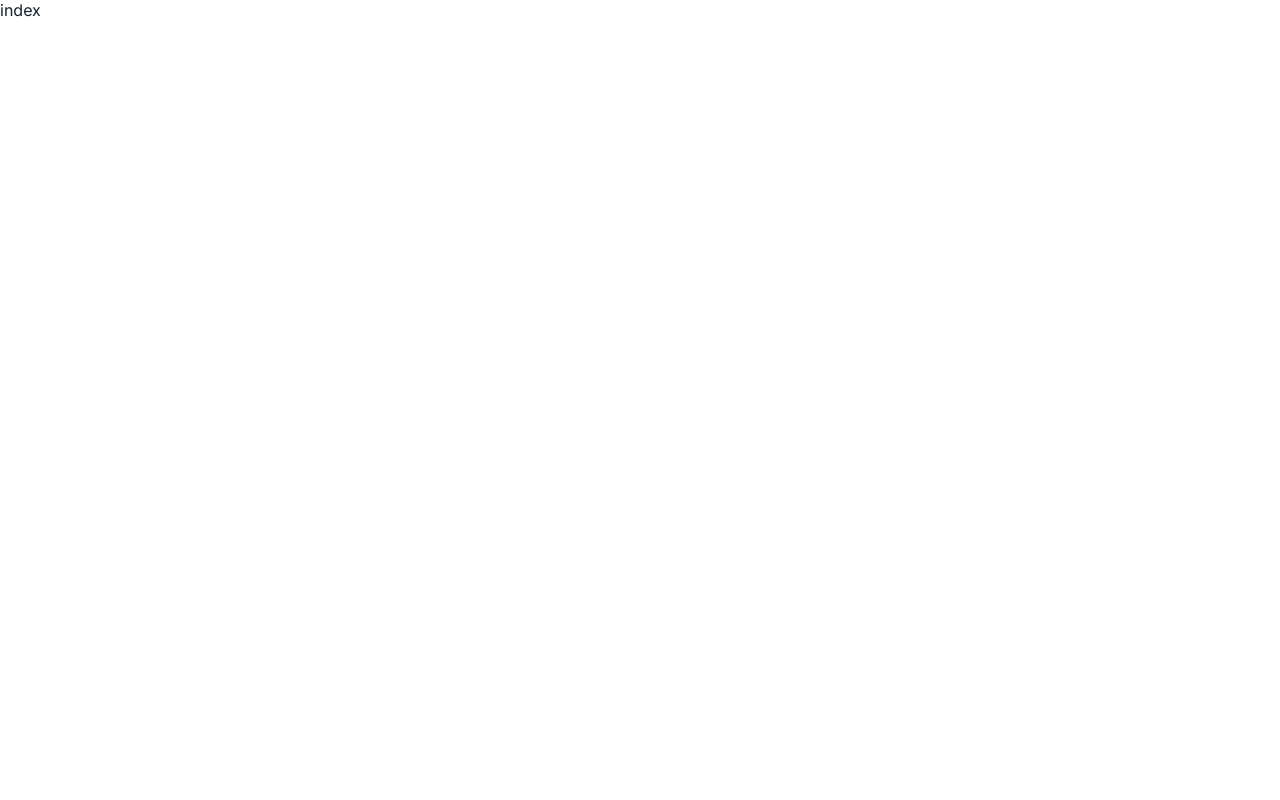
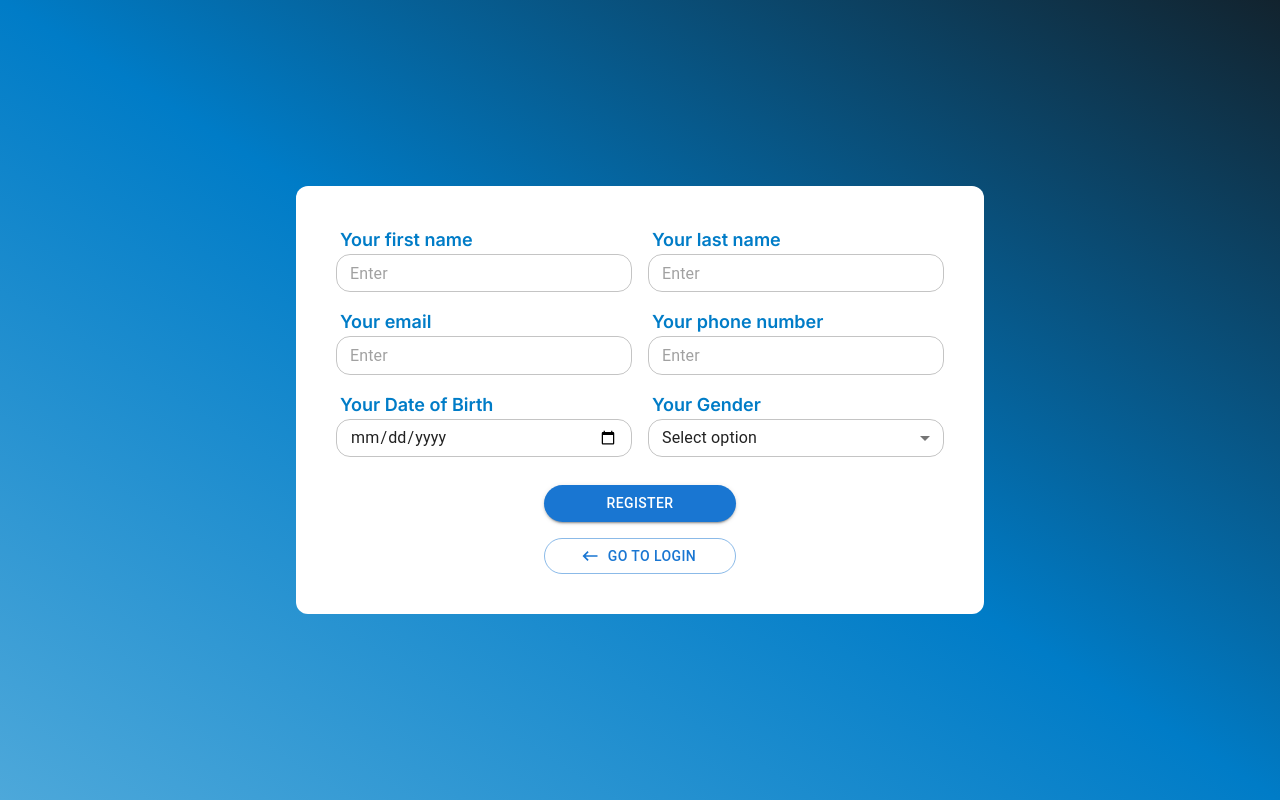
Before and after one commit to himanshu229/finance-app-client, a Next.js app: page /en/auth/sign-up in a window 1280 px wide. Built offline with nearby package versions, Linux system fonts and the light colour scheme.

Commit message:
registration screen complete

```diff
--- a/src/app/[locale]/auth/sign-up/page.tsx
+++ b/src/app/[locale]/auth/sign-up/page.tsx
@@ -1,9 +1,12 @@
-import React from 'react'
+"use client";
 
-const index = () => {
+import dynamic from "next/dynamic";
+const SingupPage = dynamic(() => import("@/pages/authentication/sign-up"));
+
+const Singup = () => {
   return (
-    <div>index</div>
+    <SingupPage/>
   )
 }
 
-export default index
+export default Singup
--- a/src/components/CustomInput/index.tsx
+++ b/src/components/CustomInput/index.tsx
@@ -11,6 +11,9 @@ const CustomStyledTextField = styled(TextField)({
   },
   "& .MuiInputBase-input": {
     padding: "7.5px 14px",
+  },
+  "& .MuiInputBase-root:hover .MuiOutlinedInput-notchedOutline": {
+    border: "2px solid var(--lightest-blue)",
   },
 });
 
@@ -26,6 +29,7 @@ interface PropsType {
   startAdornment?: ReactNode;
   endAdornment?: ReactNode;
   autoComplete?: string;
+  disabled?: boolean;
   variant?: "filled" | "outlined" | "standard";
   onChange: (e: any) => void;
   onBlur?: (e: any) => void;
@@ -47,6 +51,7 @@ const CustomInput: FunctionComponent<PropsType> = (props) => {
     autoComplete,
     variant,
     name,
+    disabled,
   } = props;
   return (
     <CustomStyledTextField
@@ -57,6 +62,7 @@ const CustomInput: FunctionComponent<PropsType> = (props) => {
       value={value}
       type={type}
       id={id}
+      disabled={disabled}
       name={name}
       placeholder={placeholder}
       defaultValue={defaultValue}
--- /dev/null
+++ b/src/components/CustomSelect/index.tsx
@@ -0,0 +1,75 @@
+import { FormControl, FormHelperText, MenuItem, Select, styled } from "@mui/material";
+import { FunctionComponent, memo } from "react";
+
+type DataType = {
+  value: string;
+  name: string;
+};
+
+const CustomStyledSelect = styled(Select)({
+  borderRadius: "14px",
+  height: "2.4rem",
+  "& .MuiInputBase-input": {
+    padding: "7.5px 14px",
+  },
+  "&:hover .MuiOutlinedInput-notchedOutline": {
+    border: "2px solid var(--lightest-blue)",
+  },
+});
+
+interface PropsType {
+  value: string;
+  onChange: (event: any) => void;
+  onBlur: (event: any) => void;
+  name: string;
+  id?: string;
+  placeholder?: string;
+  className?: string;
+  data: DataType[] | [];
+  displayEmpty?: boolean;
+  error?:boolean
+  disabled?:boolean
+  helperText?: string;
+}
+
+const CustomSelect: FunctionComponent<PropsType> = (props) => {
+  const {
+    value,
+    onChange,
+    id,
+    name,
+    className,
+    placeholder,
+    data,
+    displayEmpty,
+    error,
+    disabled,
+    helperText,
+    onBlur
+  } = props;
+  return (
+    <FormControl fullWidth error={error} disabled={disabled}>
+      <CustomStyledSelect
+        id={id}
+        name={name}
+        className={className}
+        value={value}
+        onChange={(e) => onChange(e)}
+        onBlur={(e)=>onBlur(e)}
+        placeholder={placeholder}
+        displayEmpty={displayEmpty}
+      >
+        {data.map((ele: DataType, index: number) => {
+          return (
+            <MenuItem key={index} value={ele.value}>
+              {ele.name}
+            </MenuItem>
+          );
+        })}
+      </CustomStyledSelect>
+      {!!helperText && <FormHelperText>{helperText}</FormHelperText>}
+    </FormControl>
+  );
+};
+
+export default memo(CustomSelect);
--- a/src/pages/authentication/login/index.tsx
+++ b/src/pages/authentication/login/index.tsx
@@ -6,14 +6,16 @@ import { Box } from "@mui/material";
 import Image from "next/image";
 import useLoginContainer from "./useLoginContainer";
 import { useTranslations } from "next-intl";
+import { useRouter } from "@/navigation";
 
 const LoginPage = () => {
   const { values, handleChange, handleBlur, touched, errors, handleSubmit } =
     useLoginContainer();
   const t = useTranslations("lang");
+  const navigate = useRouter()
   return (
     <Box className="min-h-screen flex items-center justify-center bg-gradient-to-bl from-darkBlue via-lighterBlue to-lightestBlue">
-      <Box className="border-2 bg-white w-1/2 h-96 rounded-xl grid grid-cols-1 lg:grid-cols-2 gap-4 p-6">
+      <Box className="border-2 bg-white w-2/3 sm:w-1/2 h-96 rounded-xl grid grid-cols-1 lg:grid-cols-2 gap-4 p-6">
         <Box className="text-black m-auto hidden lg:block lg:col-span-1">
           <Image src={IMG_Rupess} alt="Rupee image" />
         </Box>
@@ -34,7 +36,7 @@ const LoginPage = () => {
                   placeholder={`${t.rich("app_username")}`}
                   name="username"
                   value={values.username}
-                  type={"username"}
+                  type={"text"}
                   onChange={(e) => handleChange(e)}
                   onBlur={(e) => handleBlur(e)}
                   error={touched.username && Boolean(errors.username)}
@@ -78,7 +80,7 @@ const LoginPage = () => {
             </p>
           </Box>
           <Box>
-            <Box className="flex justify-center items-center text-sm cursor-pointer gap-2 text-lightestBlue font-semibold mt-8">
+            <Box onClick={()=>navigate.push("/auth/sign-up")} className="flex justify-center items-center text-sm cursor-pointer gap-2 text-lightestBlue font-semibold mt-8">
               <p> {t.rich("app_create_account")} </p>
               <ArrowRightAlt />
             </Box>
--- a/src/pages/authentication/login/useLoginContainer.ts
+++ b/src/pages/authentication/login/useLoginContainer.ts
@@ -23,7 +23,7 @@ const useLoginContainer = () => {
       },
     });
 
-  return { values, handleChange, handleBlur, touched, errors, handleSubmit };
+  return { values, touched, errors, handleChange, handleBlur, handleSubmit };
 };
 
 export default useLoginContainer;
--- a/src/pages/authentication/sign-up/index.tsx
+++ b/src/pages/authentication/sign-up/index.tsx
@@ -1,9 +1,159 @@
-import React from 'react'
+import CustomButton from "@/components/CustomButton";
+import CustomInput from "@/components/CustomInput";
+import CustomSelect from "@/components/CustomSelect";
+import { useRouter } from "@/navigation";
+import { KeyboardBackspace } from "@mui/icons-material";
+import { Box } from "@mui/material";
+import useSingupContainer from "./useSingupContainer";
 
-const index = () => {
+const SingupIndex = () => {
+  const navigate = useRouter();
+  const {
+    values,
+    handleChange,
+    handleBlur,
+    touched,
+    errors,
+    handleSubmit,
+    GenderOption,
+  } = useSingupContainer();
   return (
-    <div>index</div>
-  )
-}
+    <Box className="min-h-screen flex items-center justify-center bg-gradient-to-bl from-darkBlue via-lighterBlue to-lightestBlue">
+      <Box className="border-2 bg-white w-2/3 sm:w-1/2 pb-10 rounded-xl p-6">
+        <form onSubmit={handleSubmit}>
+          <Box className="grid grid-cols-1 lg:grid-cols-2 gap-4 md:m-4">
+            <Box>
+              <p className="m-0 text-lighterBlue font-semibold text-lg pl-1">
+                Your first name
+              </p>
+              <CustomInput
+                id="firstname"
+                value={values.firstname}
+                placeholder="Enter"
+                name={"firstname"}
+                type={"text"}
+                onChange={(e) => handleChange(e)}
+                onBlur={(e) => handleBlur(e)}
+                error={touched.firstname && Boolean(errors.firstname)}
+                helperText={
+                  !!touched.firstname && !!errors.firstname
+                    ? errors.firstname
+                    : ""
+                }
+              />
+            </Box>
+            <Box>
+              <p className="m-0 text-lighterBlue font-semibold text-lg pl-1">
+                Your last name
+              </p>
+              <CustomInput
+                id="lastname"
+                name={"lastname"}
+                type={"text"}
+                placeholder="Enter"
+                value={values.lastname}
+                onChange={(e) => handleChange(e)}
+                onBlur={(e) => handleBlur(e)}
+                error={touched.lastname && Boolean(errors.lastname)}
+                helperText={
+                  !!touched.lastname && !!errors.lastname ? errors.lastname : ""
+                }
+              />
+            </Box>
+            <Box>
+              <p className="m-0 text-lighterBlue font-semibold text-lg pl-1">
+                Your email
+              </p>
+              <CustomInput
+                id="email"
+                placeholder="Enter"
+                name={"email"}
+                type={"email"}
+                value={values.email}
+                onChange={(e) => handleChange(e)}
+                onBlur={(e) => handleBlur(e)}
+                error={touched.email && Boolean(errors.email)}
+                helperText={
+                  !!touched.email && !!errors.email ? errors.email : ""
+                }
+              />
+            </Box>
+            <Box>
+              <p className="m-0 text-lighterBlue font-semibold text-lg pl-1">
+                Your phone number
+              </p>
+              <CustomInput
+                id="phonenumber"
+                placeholder="Enter"
+                name={"phonenumber"}
+                type={"text"}
+                value={values.phonenumber}
+                onChange={(e) => handleChange(e)}
+                onBlur={(e) => handleBlur(e)}
+                error={touched.phonenumber && Boolean(errors.phonenumber)}
+                helperText={
+                  !!touched.phonenumber && !!errors.phonenumber
+                    ? errors.phonenumber
+                    : ""
+                }
+              />
+            </Box>
+            <Box>
+              <p className="m-0 text-lighterBlue font-semibold text-lg pl-1">
+                Your Date of Birth
+              </p>
+              <CustomInput
+                id="dob"
+                placeholder="Enter"
+                name={"dob"}
+                type={"date"}
+                value={values.dob}
+                onChange={(e) => handleChange(e)}
+                onBlur={(e) => handleBlur(e)}
+                error={touched.dob && Boolean(errors.dob)}
+                helperText={!!touched.dob && !!errors.dob ? errors.dob : ""}
+              />
+            </Box>
+            <Box>
+              <p className="m-0 text-lighterBlue font-semibold text-lg pl-1">
+                Your Gender
+              </p>
+              <CustomSelect
+                id="gender"
+                name={"gender"}
+                value={values.gender}
+                onChange={(e) => handleChange(e)}
+                onBlur={(e) => handleBlur(e)}
+                error={touched.gender && Boolean(errors.gender)}
+                helperText={
+                  !!touched.gender && !!errors.gender ? errors.gender : ""
+                }
+                displayEmpty
+                data={GenderOption}
+              />
+            </Box>
+          </Box>
+          <Box className="text-center">
+            <CustomButton
+              className="w-48 mt-6 sm:mt-3"
+              text={"Register"}
+              type="submit"
+            />
+          </Box>
+        </form>
+        <Box className="text-center">
+          <CustomButton
+            onClick={() => navigate.push("/auth/login")}
+            startIcon={<KeyboardBackspace />}
+            variant="outlined"
+            className="w-48 mt-4"
+            text={"Go to Login"}
+            type="button"
+          />
+        </Box>
+      </Box>
+    </Box>
+  );
+};
 
-export default index
+export default SingupIndex;
--- /dev/null
+++ b/src/pages/authentication/sign-up/useSingupContainer.ts
@@ -0,0 +1,57 @@
+import { useFormik } from "formik";
+import { useTranslations } from "next-intl";
+import * as yup from "yup";
+
+const useSingupContainer = () => {
+  const t = useTranslations("lang");
+
+  const GenderOption = [
+    { value: "", name: "Select option" },
+    { value: "Male", name: "Male" },
+    { value: "Female", name: "Female" },
+    { value: "Transgender", name: "Transgender" },
+  ];
+
+  const validationSchema = yup.object({
+    firstname: yup.string().min(3, "Alteast 3 character").required("First Name is required"),
+    lastname: yup.string().min(3, "Alteast 3 character").required("Last Name is required"),
+    email: yup
+      .string()
+      .matches(/^[^\s@]+@[^\s@]+\.[^\s@]+$/, "Invalid email format")
+      .required("Email is required"),
+    phonenumber: yup
+      .string()
+      .max(10, "Phone number not more than 10 digit")
+      .matches(/^[6-9]\d{9}$/, "Invalid phone number (start with 6,7,8,9)")
+      .required("Phone number is Required"),
+    dob: yup.string().required("Date of birth is required"),
+    gender: yup.string().required("Select your gender"),
+  });
+  const { values, handleChange, handleBlur, touched, errors, handleSubmit } =
+    useFormik({
+      initialValues: {
+        firstname: "",
+        lastname: "",
+        email: "",
+        phonenumber: "",
+        dob: "",
+        gender: "",
+      },
+      validationSchema: validationSchema,
+      onSubmit: (values) => {
+        console.log(values);
+      },
+    });
+
+  return {
+    values,
+    GenderOption,
+    touched,
+    errors,
+    handleSubmit,
+    handleChange,
+    handleBlur,
+  };
+};
+
+export default useSingupContainer;
```
Also changed, not shown: src/app/auth/layout.tsx (deleted, +0 -16 lines).
